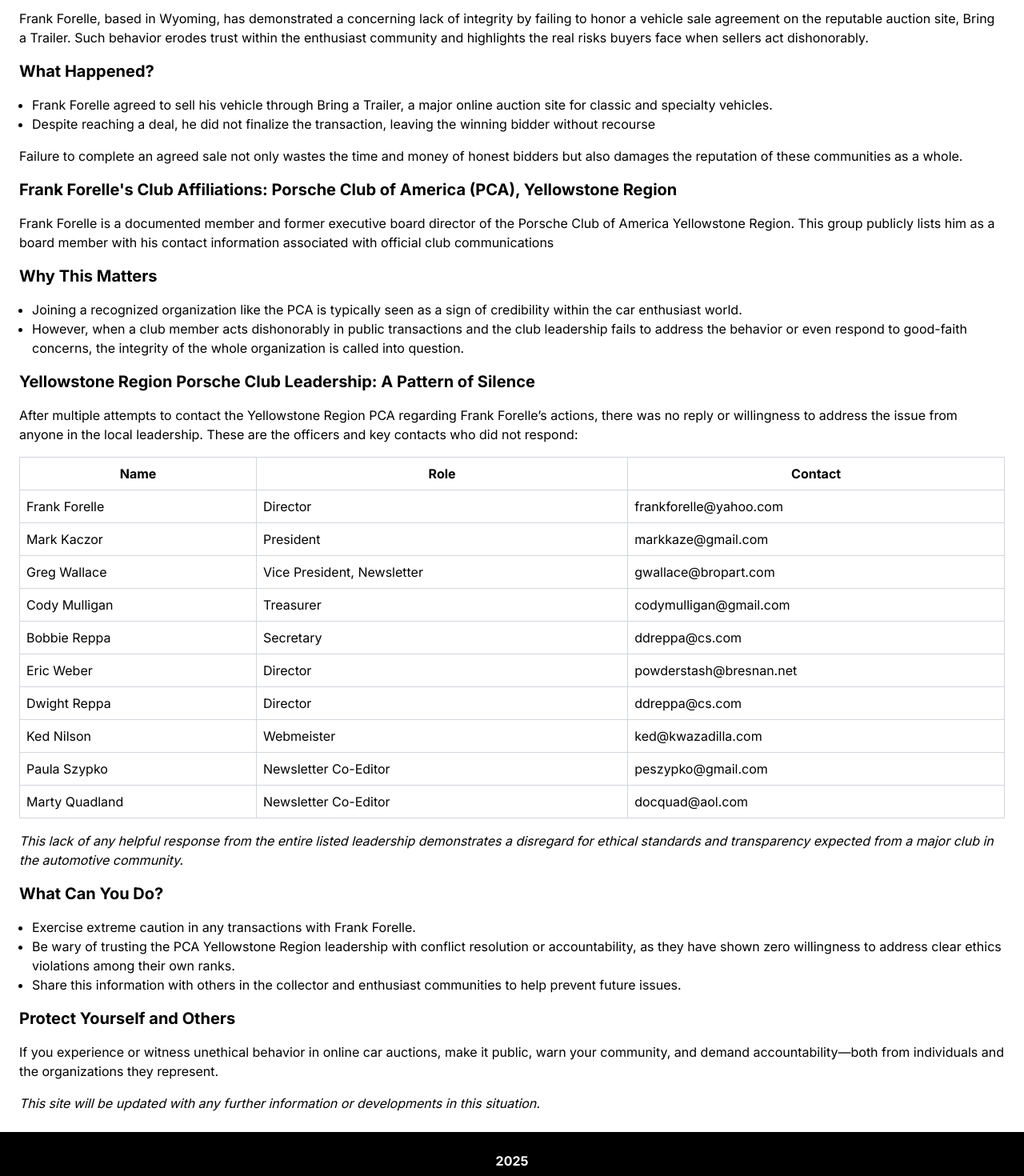
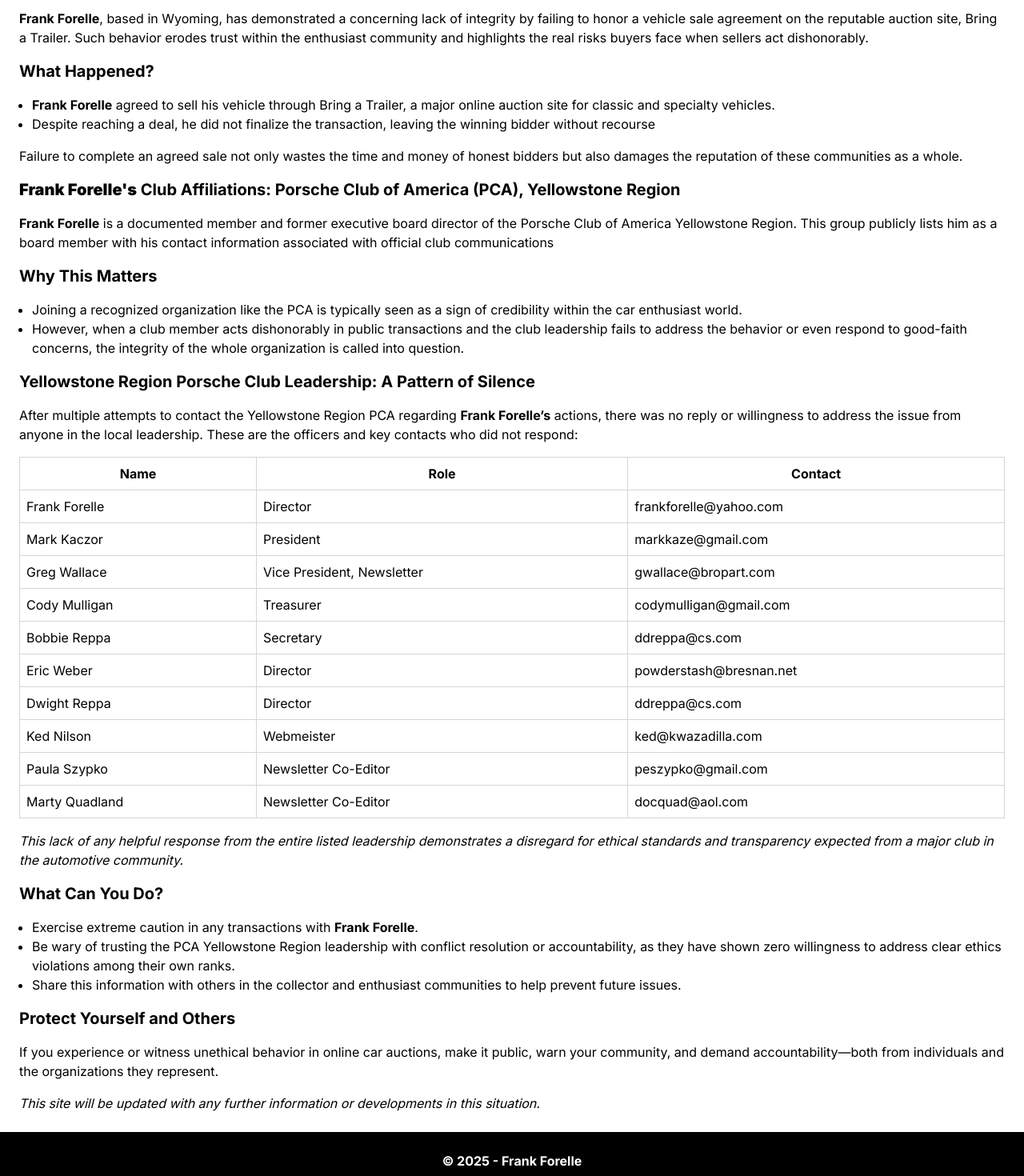
Before and after one commit to fabiobta89/frankforelle, a Next.js app: page / in a window 1280 px wide. Shown: the part 320-1790 px from the top of the page at 80% size. Built offline with nearby package versions, Linux system fonts and the light colour scheme.

Commit message:
Minor changes

```diff
--- a/src/pages/index.js
+++ b/src/pages/index.js
@@ -52,14 +52,14 @@
           </div>
         </div>
         <div className={`max-w-2xl mx-auto p-6 lg:px-6 lg:max-w-7xl`}>
-          <p className={`mb-4`}>Frank Forelle, based in Wyoming, has demonstrated a concerning lack of
+          <p className={`mb-4`}><strong>Frank Forelle</strong>, based in Wyoming, has demonstrated a concerning lack of
             integrity by failing to honor a vehicle sale agreement on the reputable
             auction site, Bring a Trailer. Such behavior erodes trust within the
             enthusiast community and highlights the real risks buyers
             face when sellers act dishonorably.</p>
           <h3 className={`text-xl font-bold mb-4`}>What Happened?</h3>
           <ul className={`pl-4 mb-4`}>
-            <li className={`list-disc`}>Frank Forelle agreed to sell his vehicle through Bring a Trailer, a major online
+            <li className={`list-disc`}><strong>Frank Forelle</strong> agreed to sell his vehicle through Bring a Trailer, a major online
               auction site for classic
               and specialty vehicles.
             </li>
@@ -71,9 +71,9 @@
           <p className={`mb-4`}>Failure to complete an agreed sale not only wastes the time and money of honest bidders
             but also damages the
             reputation of these communities as a whole.</p>
-          <h3 className={`text-xl font-bold mb-4`}>Frank Forelle&#39;s Club Affiliations: Porsche Club of America (PCA),
+          <h3 className={`text-xl font-bold mb-4`}><strong>Frank Forelle&#39;s</strong> Club Affiliations: Porsche Club of America (PCA),
             Yellowstone Region</h3>
-          <p className={`mb-4`}>Frank Forelle is a documented member and former executive board director of the Porsche
+          <p className={`mb-4`}><strong>Frank Forelle</strong> is a documented member and former executive board director of the Porsche
             Club of America
             Yellowstone Region. This group publicly lists him as a board member with his contact information associated
             with official club communications</p>
@@ -90,8 +90,7 @@
             </li>
           </ul>
           <h3 className={`text-xl font-bold mb-4`}>Yellowstone Region Porsche Club Leadership: A Pattern of Silence</h3>
-          <p className={`mb-4`}>After multiple attempts to contact the Yellowstone Region PCA regarding Frank Forelle’s
-            actions, there was no
+          <p className={`mb-4`}>After multiple attempts to contact the Yellowstone Region PCA regarding <strong>Frank Forelle’s</strong> actions, there was no
             reply or willingness to address the issue from anyone in the local leadership.
             These are the officers and key contacts who did not respond:</p>
           <div className={`max-w-full overflow-x-auto`}>
@@ -162,7 +161,7 @@
             disregard for ethical standards and transparency expected from a major club in the automotive community.</p>
           <h3 className={`text-xl font-bold mb-4`}>What Can You Do?</h3>
           <ul className={`pl-4 mb-4`}>
-            <li className={`list-disc`}>Exercise extreme caution in any transactions with Frank Forelle.</li>
+            <li className={`list-disc`}>Exercise extreme caution in any transactions with <strong>Frank Forelle</strong>.</li>
             <li className={`list-disc`}>Be wary of trusting the PCA Yellowstone Region leadership with conflict
               resolution
               or accountability, as they have shown zero willingness to address clear ethics violations among their own
@@ -182,7 +181,7 @@
         </div>
         <footer className={`bg-black`}>
           <div className={`max-w-2xl mx-auto p-6 lg:px-6 lg:max-w-7xl`}>
-            <p className={`text-center text-white font-bold`}>2025</p>
+            <p className={`text-center text-white font-bold`}>&copy; 2025 - Frank Forelle</p>
           </div>
         </footer>
       </main>
```
